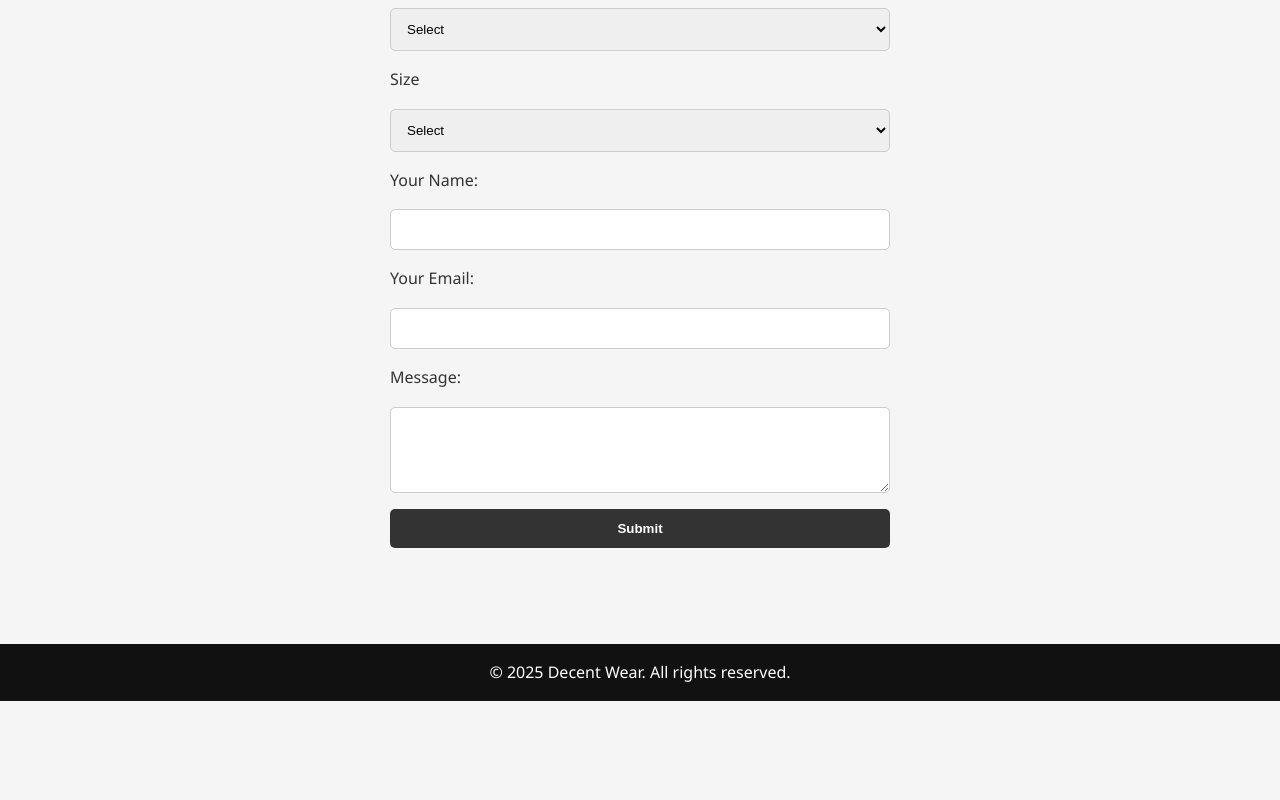
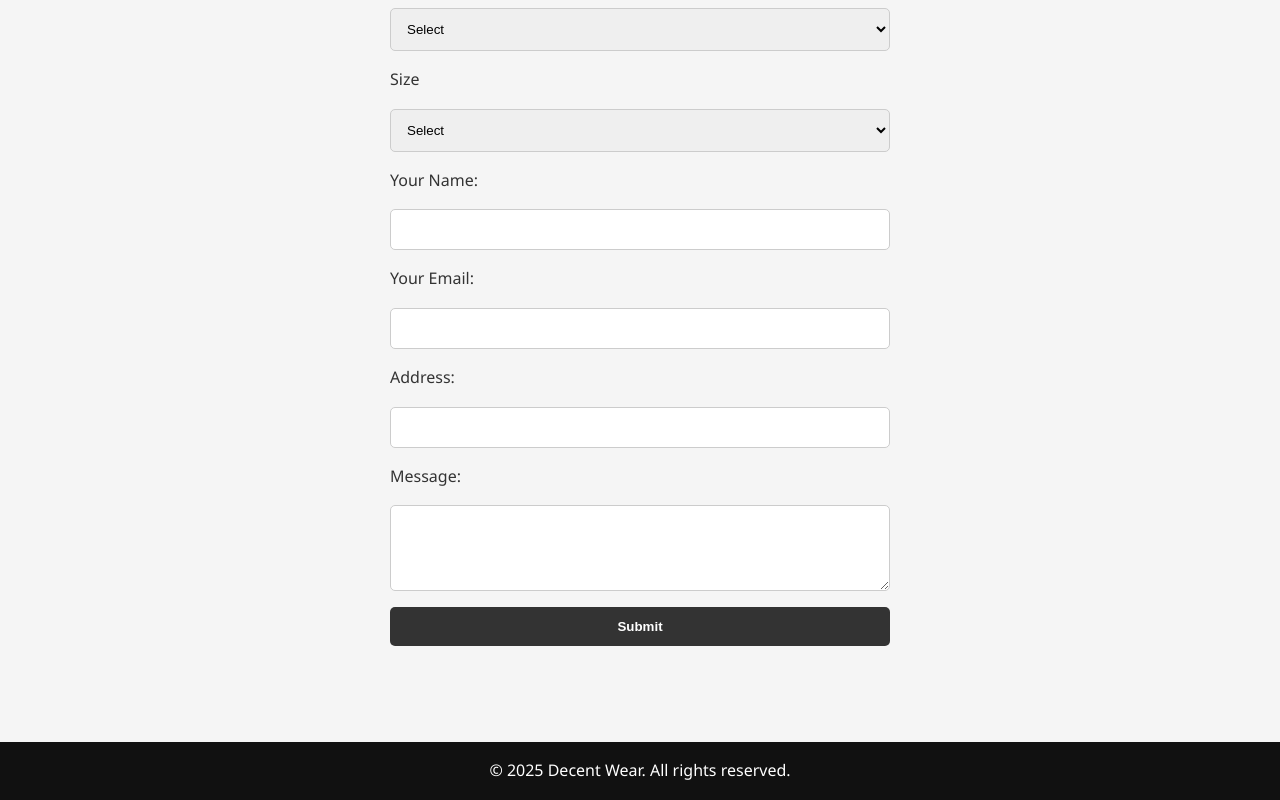
Before and after one commit to daksh-29/Decent-Wear, a plain HTML site: page index.html in a window 1280 px wide. Shown: the part 1579-2379 px from the top of the page. Before the commit the page ends 2280 px from the top, so only its background shows below. Drawn offline with Linux system fonts and the light colour scheme.

Commit message:
Update index.html

```diff
--- a/index.html
+++ b/index.html
@@ -102,6 +102,9 @@
       <label for="email">Your Email:</label>
       <input type="email" id="email" name="email" required />
 
+      <label for="address">Address:</label>
+      <input type="text" id="address" name="address" required />
+
       <label for="message">Message:</label>
       <textarea id="message" name="message" rows="4" required></textarea>
 
```
